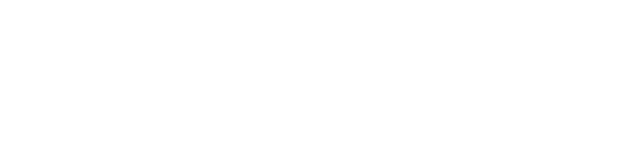
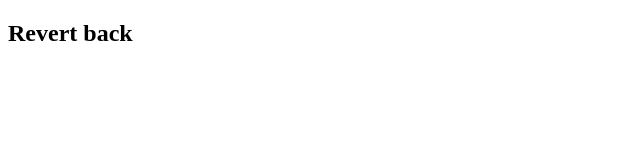
Before and after one commit to Jolinka9/background-generator, a plain HTML site: page index.html in a window 1280 px wide. Shown: the whole page, without its empty margins (0-640 px from the left). Drawn offline with Linux system fonts and the light colour scheme.

Commit message:
new changes

```diff
--- a/index.html
+++ b/index.html
@@ -6,6 +6,7 @@
 </head>
 
 <body>
+    <h2>Revert back</h2>
     <!--  <script type="text/javascript" src="java.js"></script>  -->
     <script type="text/javascript" src="Task2AdvancedJS.js"></script>
 </body>
```
